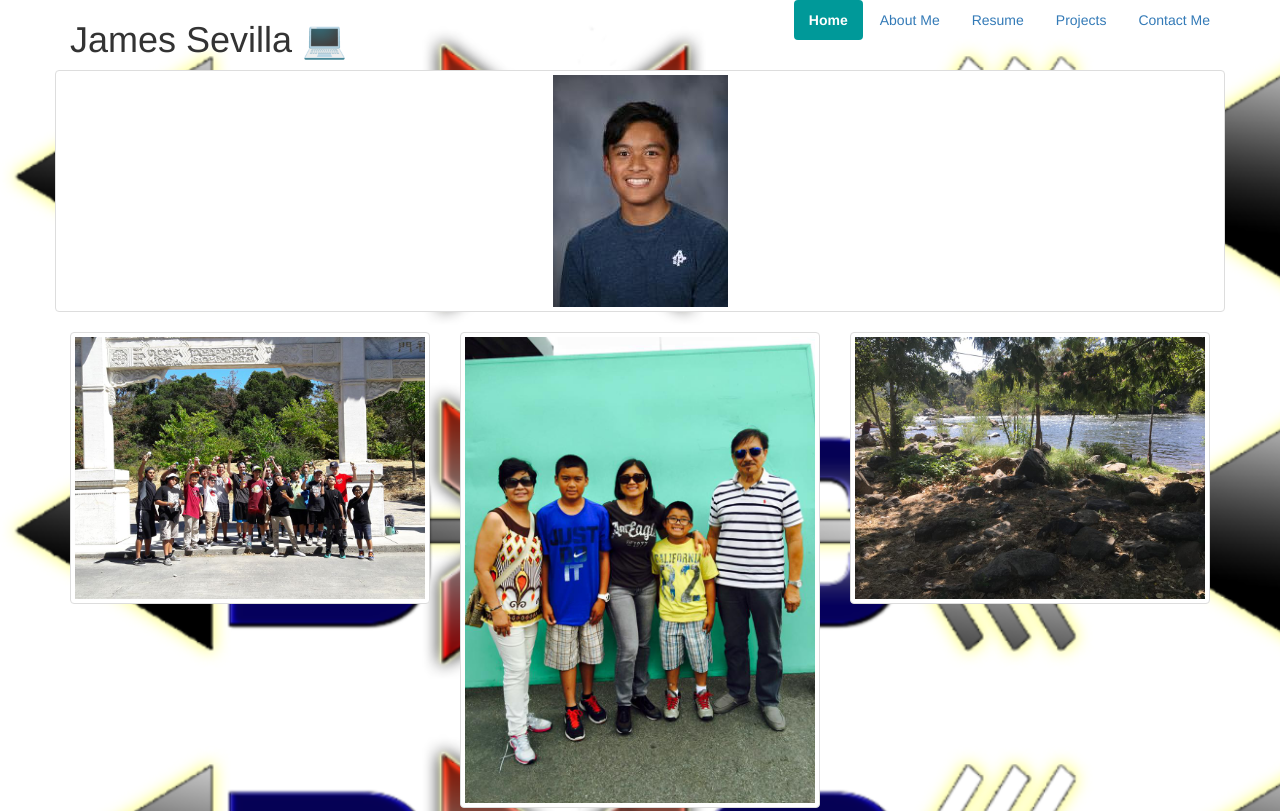
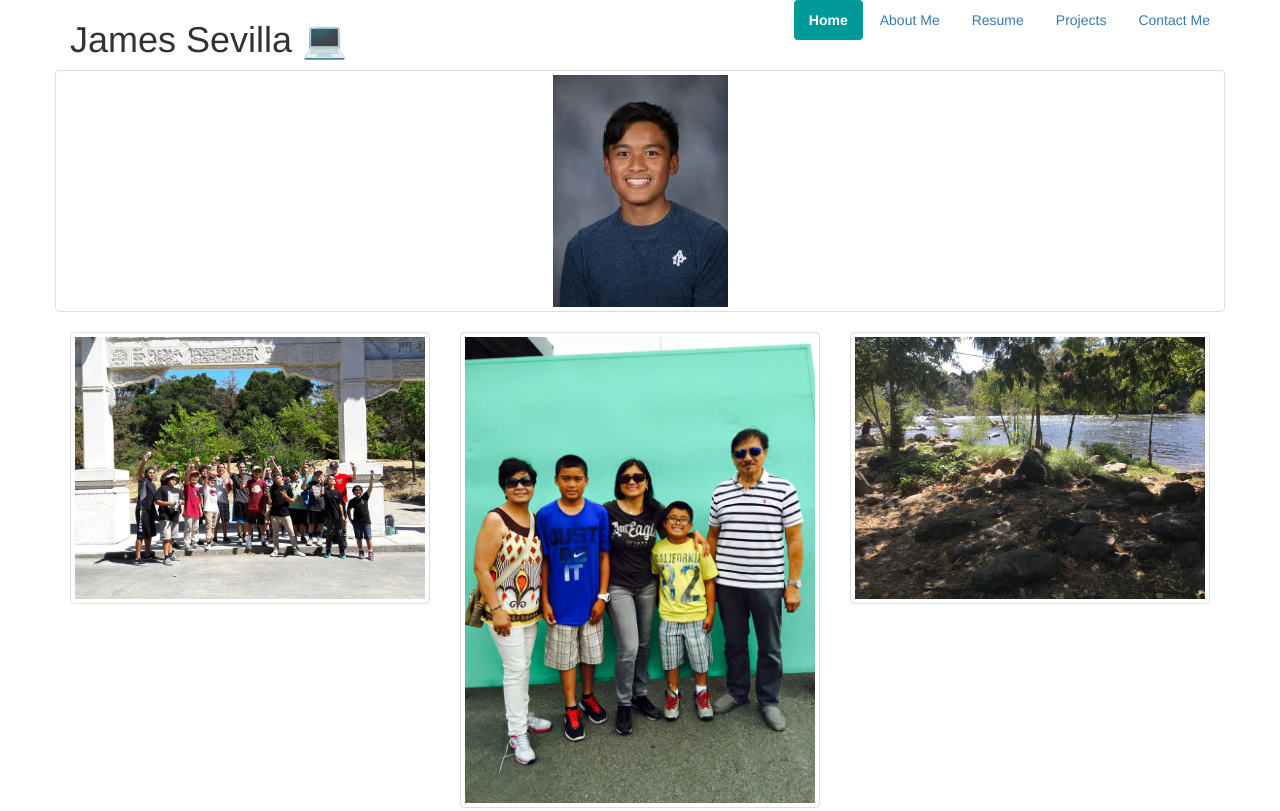
Before and after one commit to Jabagels/online_portfoli, a plain HTML site: page index.html in a window 1280 px wide. Shown: the top 811 px of the page. Drawn offline with Linux system fonts and the light colour scheme.

Commit message:
My first commit

```diff
--- a/index.html
+++ b/index.html
@@ -7,7 +7,7 @@
         <title>SevillaJ-Home</title>
     </head>
 
-    <body background="Images/CrossCountry2.png">
+    <body background=#>
         <header class="container">
             <div class="row">
                 <div class="col-md-5">
```
